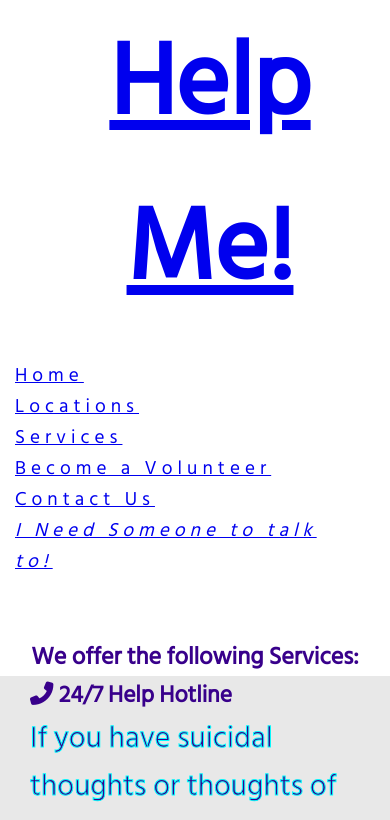
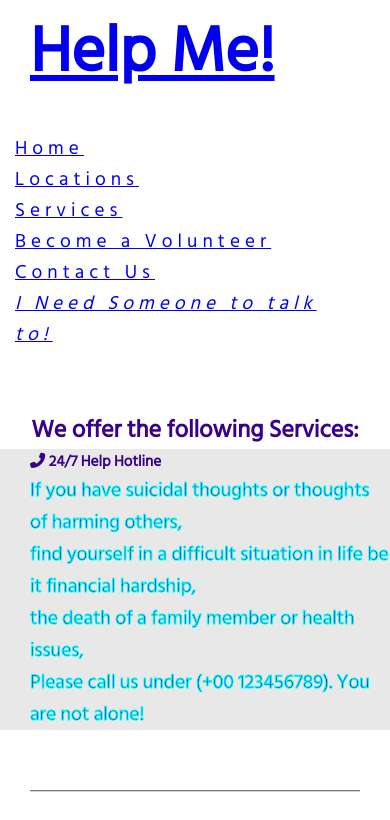
Before and after one commit to JoySalchert/J.S.-CI-Project.1-Help-Me, a plain HTML site: page services_page.html in a window 390 px wide. Shown: the top 820 px of the page. Drawn offline with Linux system fonts and the light colour scheme.

Commit message:
add media queries for home page logo under form and article under services_page.

```diff
--- a/assets/css/style.css
+++ b/assets/css/style.css
@@ -286,11 +286,16 @@ table, th, td {
     }
 
     /* form media queries */
-    header > a {
+    #hompage_logo {
         margin-left: 30px;
+        font-size: 200%;
     }
 
     /* services_page.html media queries */
+    article {
+        font-size: small;
+    }
+
     table, th, td {
         border: 1px solid black;
         background-color: white;
```
